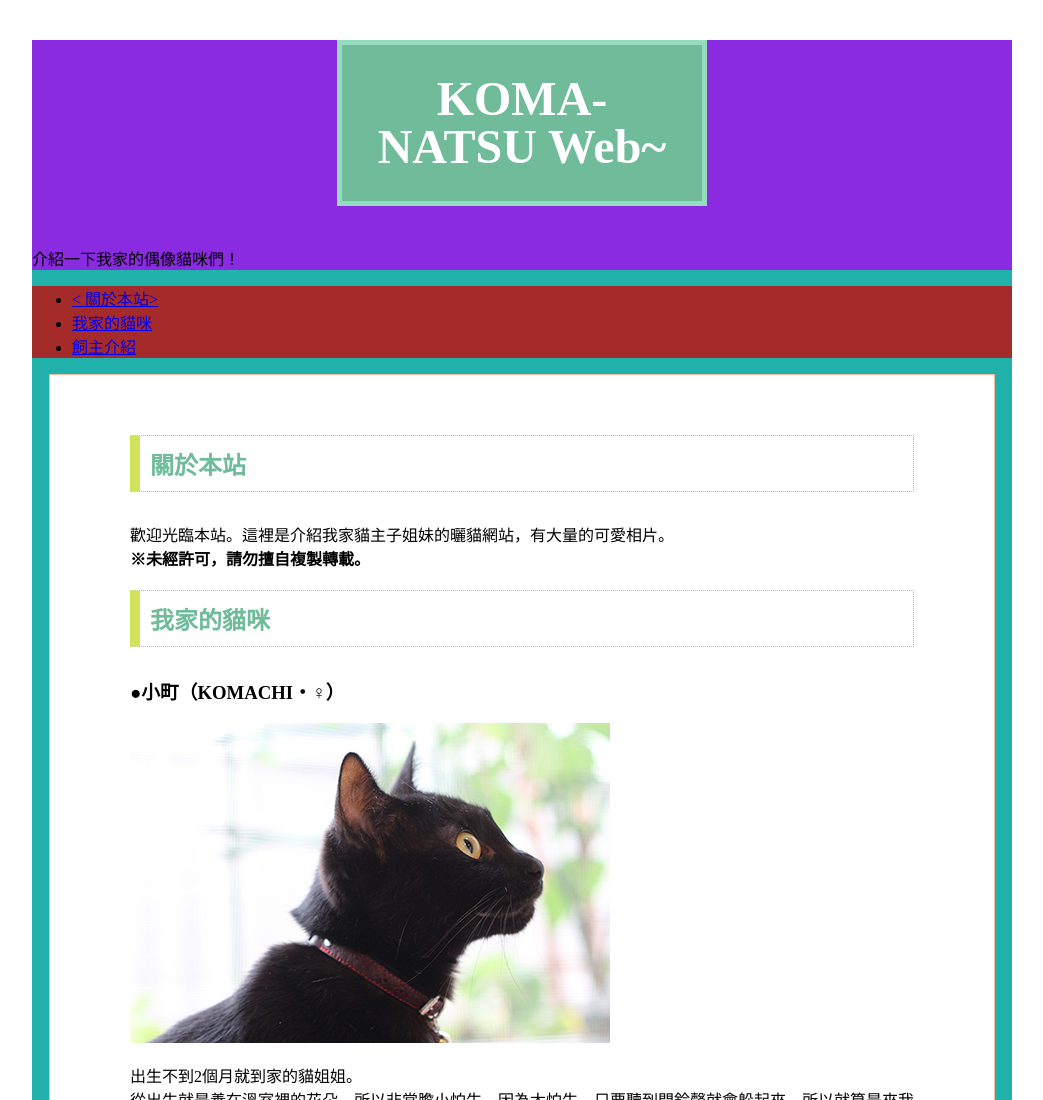
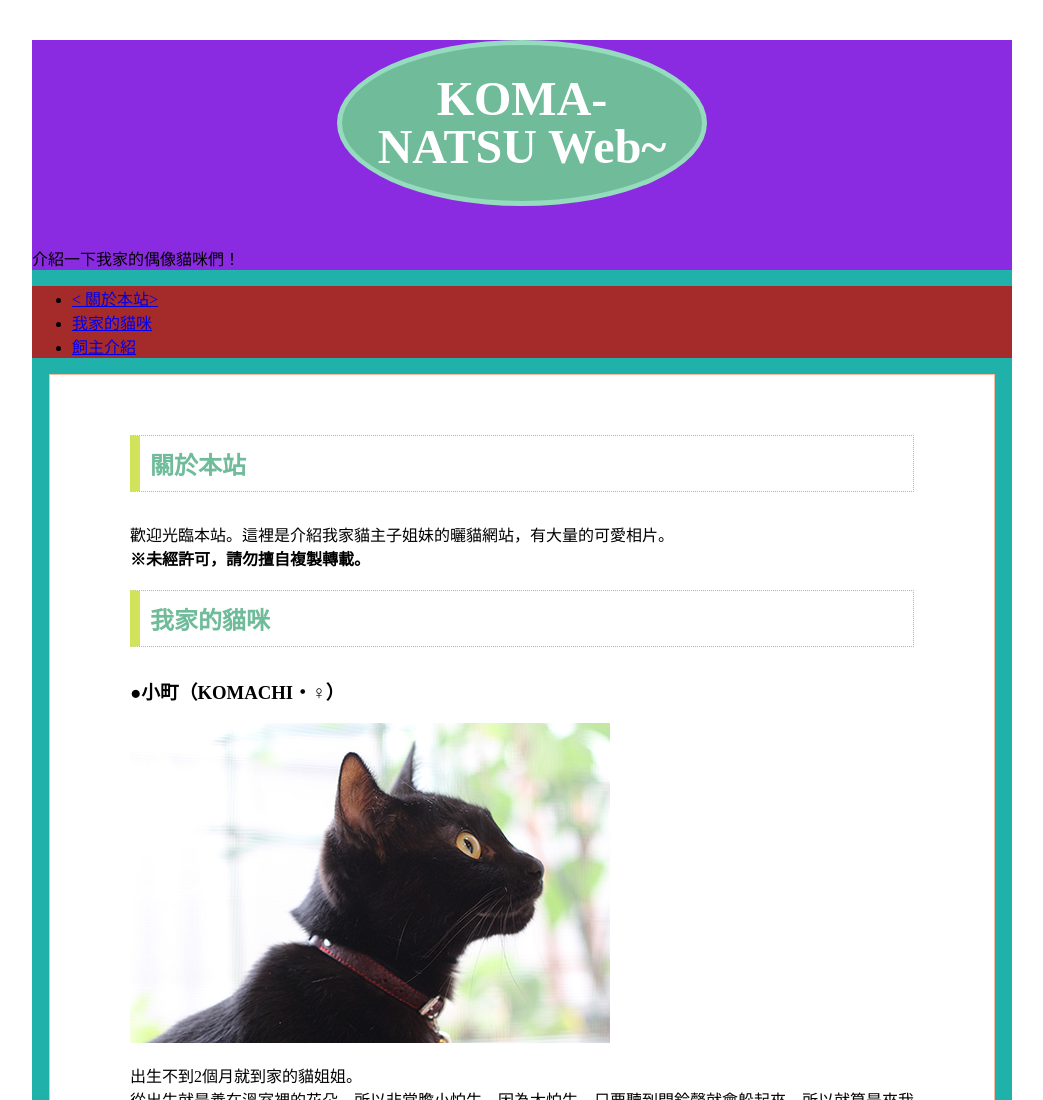
Before and after one commit to sdderh/sdderh, a plain HTML site: page css_basic.html in a window 1280 px wide. Shown: the top 1100 px of the page, without its empty margins (118-1161 px from the left). Drawn offline with Linux system fonts and the light colour scheme.

Commit message:
20220427

```diff
--- a/style.css
+++ b/style.css
@@ -31,3 +31,6 @@ h2{
     border-left: 10px solid #d0e35b;
     color: #6fbb9a;
 }
+.round{
+    border-radius: 50%;
+}
```
